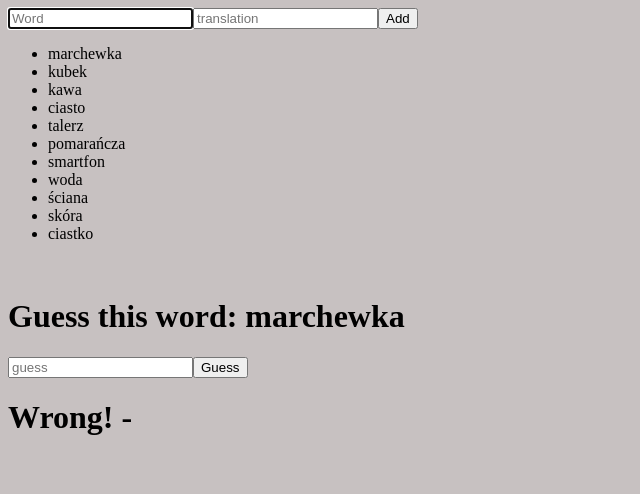
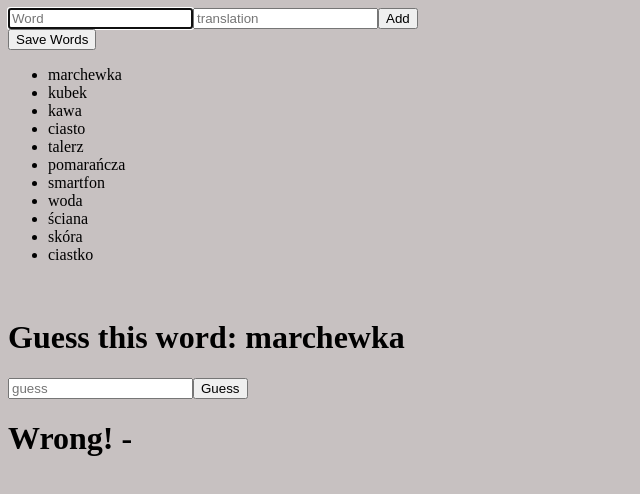
Before and after one commit to sylvestertarnowski/words-learning-app, a React (Create React App) app: page / in a window 1280 px wide. Shown: the top 494 px of the page, without its empty margins (0-640 px from the left). Built offline with nearby package versions, Linux system fonts and the light colour scheme; no server answers.

Commit message:
Add PostWords component to prepare for sending data to MongoDB server

```diff
--- /dev/null
+++ b/src/PostWords.js
@@ -0,0 +1,23 @@
+import React, { Component } from "react";
+
+class PostWords extends Component {
+    constructor(props) {
+        super(props);
+        this.state = {
+            list: props.data
+        }
+        this.handleSave = this.handleSave.bind(this);
+    }
+
+    handleSave() {
+        console.log(this.state.list)
+    }
+
+    render() {
+        return (
+            <button type="submit" onClick={this.handleSave}>Save Words</button>
+        )
+    }
+}
+
+export default PostWords;
--- a/src/Words.js
+++ b/src/Words.js
@@ -1,6 +1,7 @@
 import React, {Component} from "react";
 import GuessWords from "./GuessWords";
 import populateState from "./populateState";
+import PostWords from "./PostWords";
 
 class AddWords extends Component {
     constructor(props) {
@@ -59,7 +60,8 @@ class AddWords extends Component {
                     />
                     <button>Add</button>
                 </form>
-                <GuessWords data={this.state.list}/>
+                <PostWords data={this.state.list} />
+                <GuessWords data={this.state.list} />
             </div>
         )
     }
```
